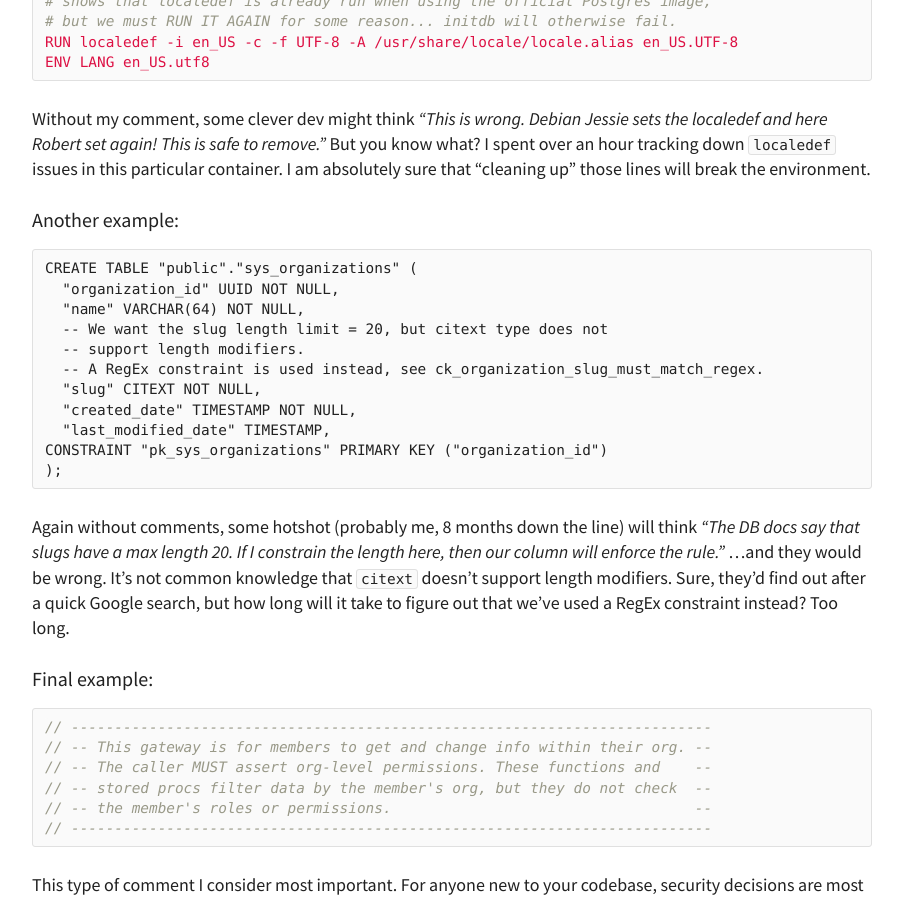
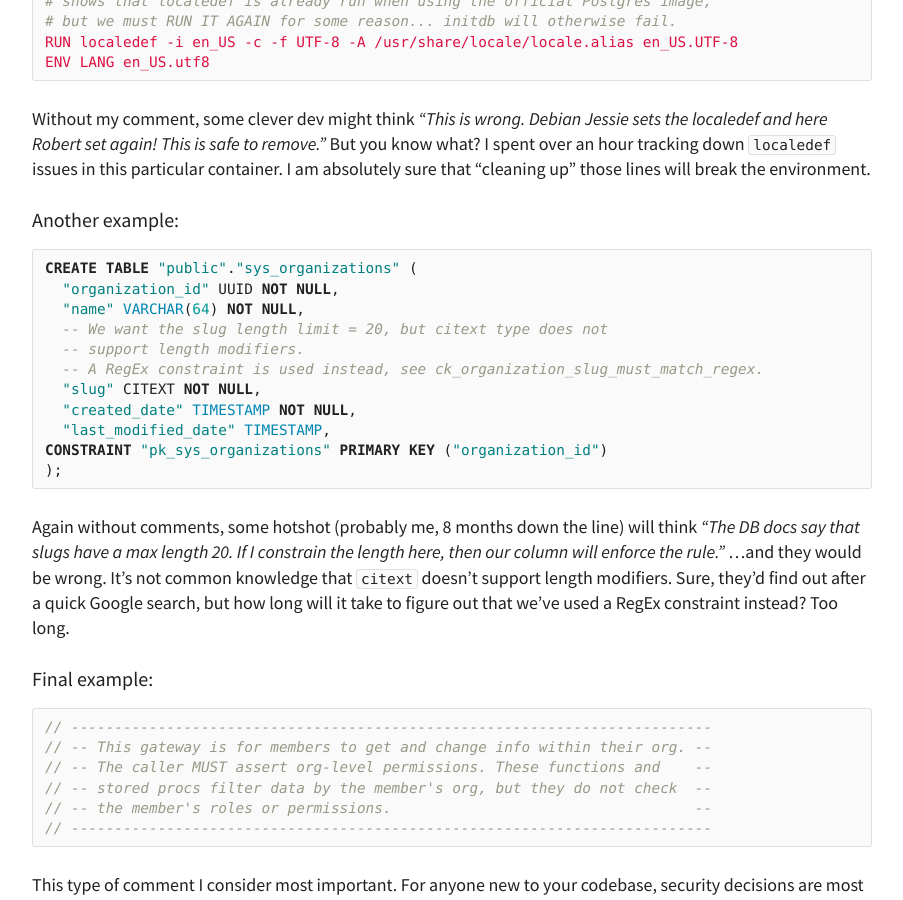
Before and after one commit to robert-claypool/robert-claypool.github.io, a Jekyll site: the page built from _posts/2017-09-01-good-devs-explain-why.md, in a window 1280 px wide and 900 px high, scrolled down 664 px. Shown: the whole window, without its empty margins (188-1091 px from the left). Built offline with Jekyll 4.4.1, drawn with Linux system fonts in a browser that asks for light colours; nearby versions of some CDN libraries.

Commit message:
PLpgSQL is not valid for Pygments.
See http://pygments.org/languages/

```diff
--- a/_posts/2017-09-01-good-devs-explain-why.md
+++ b/_posts/2017-09-01-good-devs-explain-why.md
@@ -41,7 +41,7 @@ this particular container. I am absolutely sure that "cleaning up" those lines
 will break the environment.
 
 #### Another example:
-{% highlight PLpgSQL %}
+{% highlight SQL %}
 CREATE TABLE "public"."sys_organizations" (
   "organization_id" UUID NOT NULL,
   "name" VARCHAR(64) NOT NULL,
```
